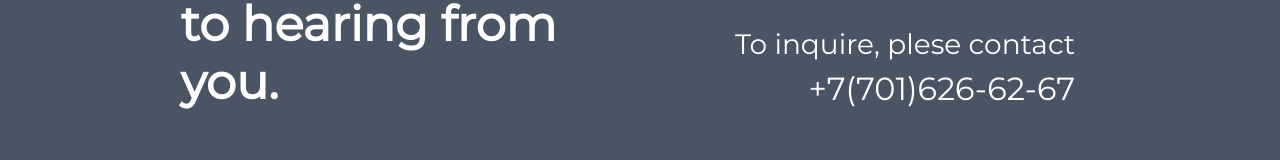
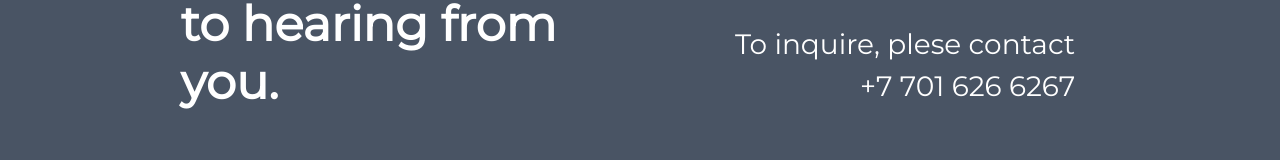
Before and after one commit to talgarbolat/AA, a plain HTML site: page index.html in a window 1280 px wide. Shown: the part 1536-1696 px from the top of the page. Drawn offline with nearby package versions, Linux system fonts and the light colour scheme.

Commit message:
Update index.html

```diff
--- a/index.html
+++ b/index.html
@@ -154,7 +154,7 @@
       <div class="row2 col-lg-6">
         <div class="email">
           <h3>To inquire, plese contact</h3>
-          <h2>+7(701)626-62-67</h2>
+          <h3>+7 701 626 6267</h3>
 
         </div>
       </div>
```
